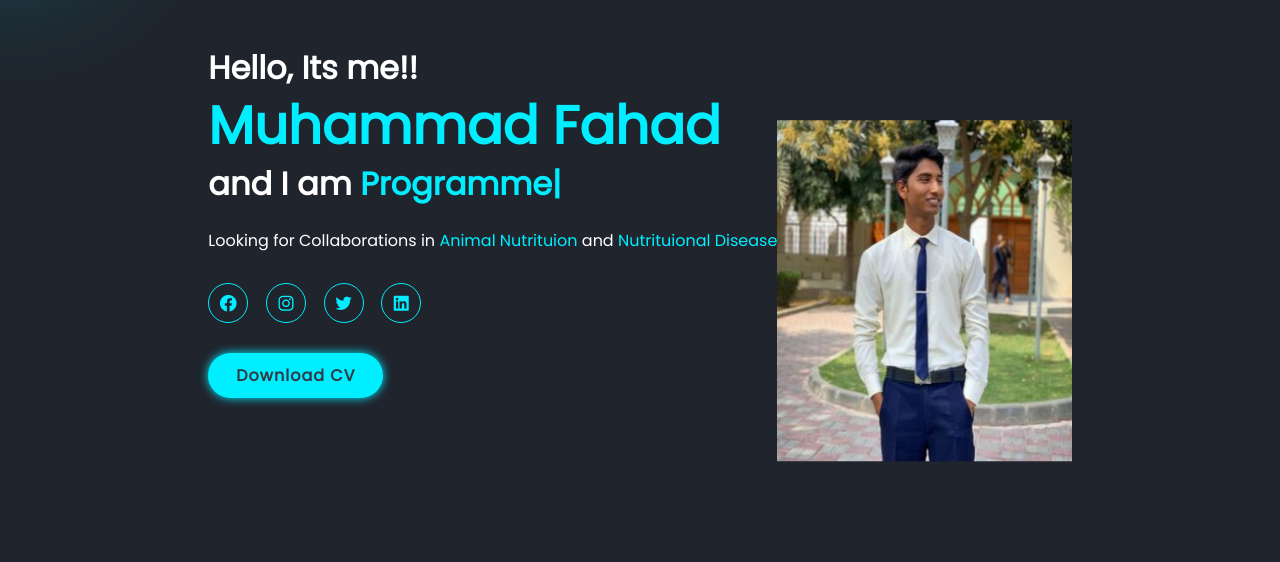
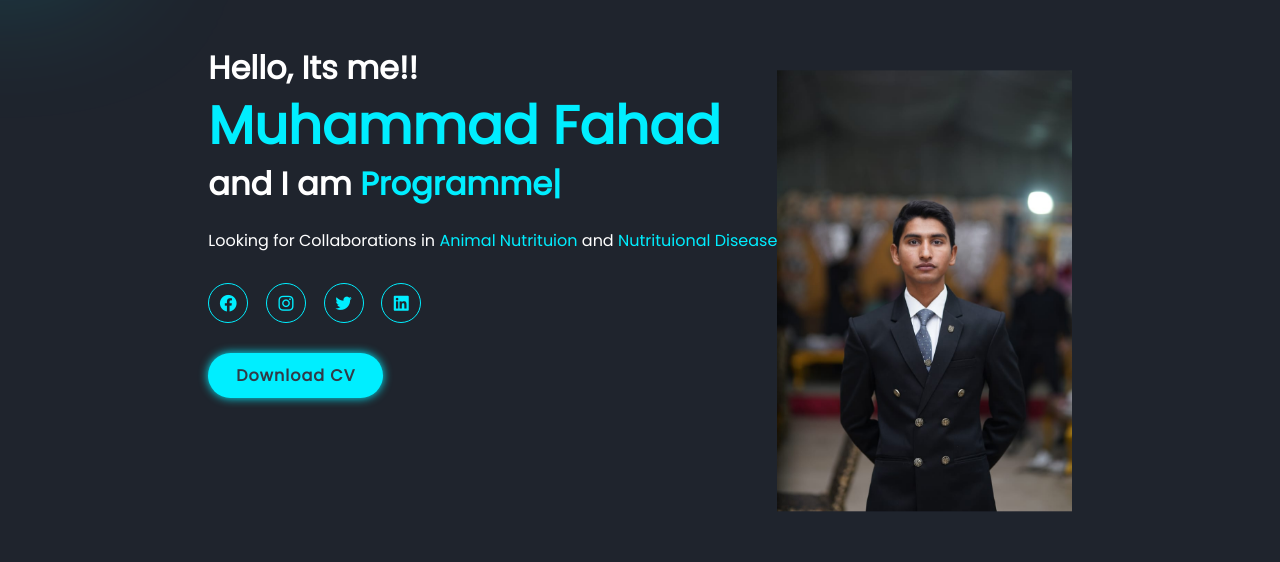
Before and after one commit to dev-rfgul/portfolio, a plain HTML site: page index.html in a window 1280 px wide. Shown: the part 129-691 px from the top of the page. Drawn offline with nearby package versions, Linux system fonts and the light colour scheme.

Commit message:
added new picture

```diff
--- a/index.html
+++ b/index.html
@@ -70,7 +70,7 @@
           >
         </div>
         <div class="home-img">
-          <img src="images/img-fahad.jpeg" alt="" />
+          <img src="images/IMG-20240221-WA0024.jpg" alt="" />
         </div>
       </section>
     </div>
```
Also changed, not shown: images/IMG-20240221-WA0024.jpg (added).
